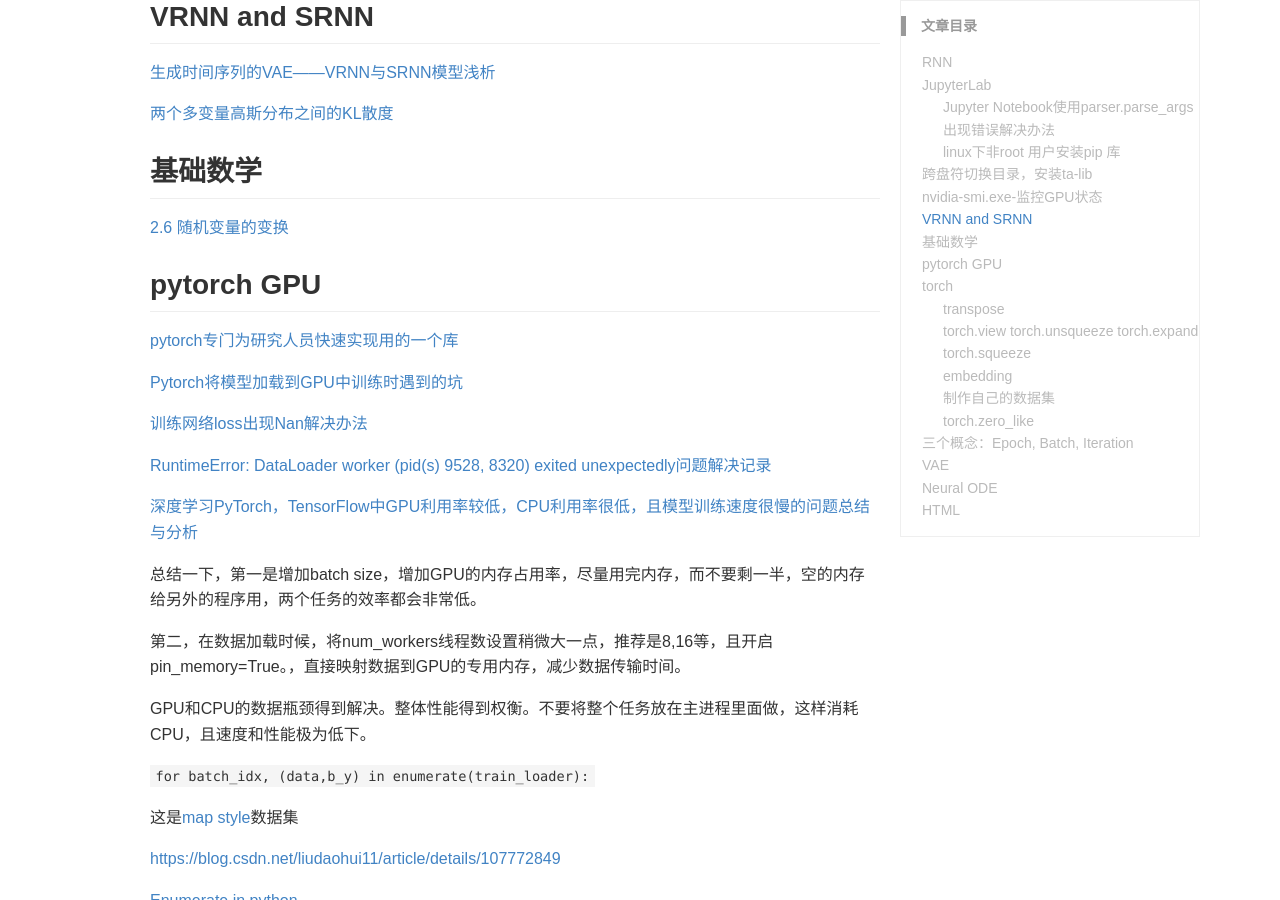
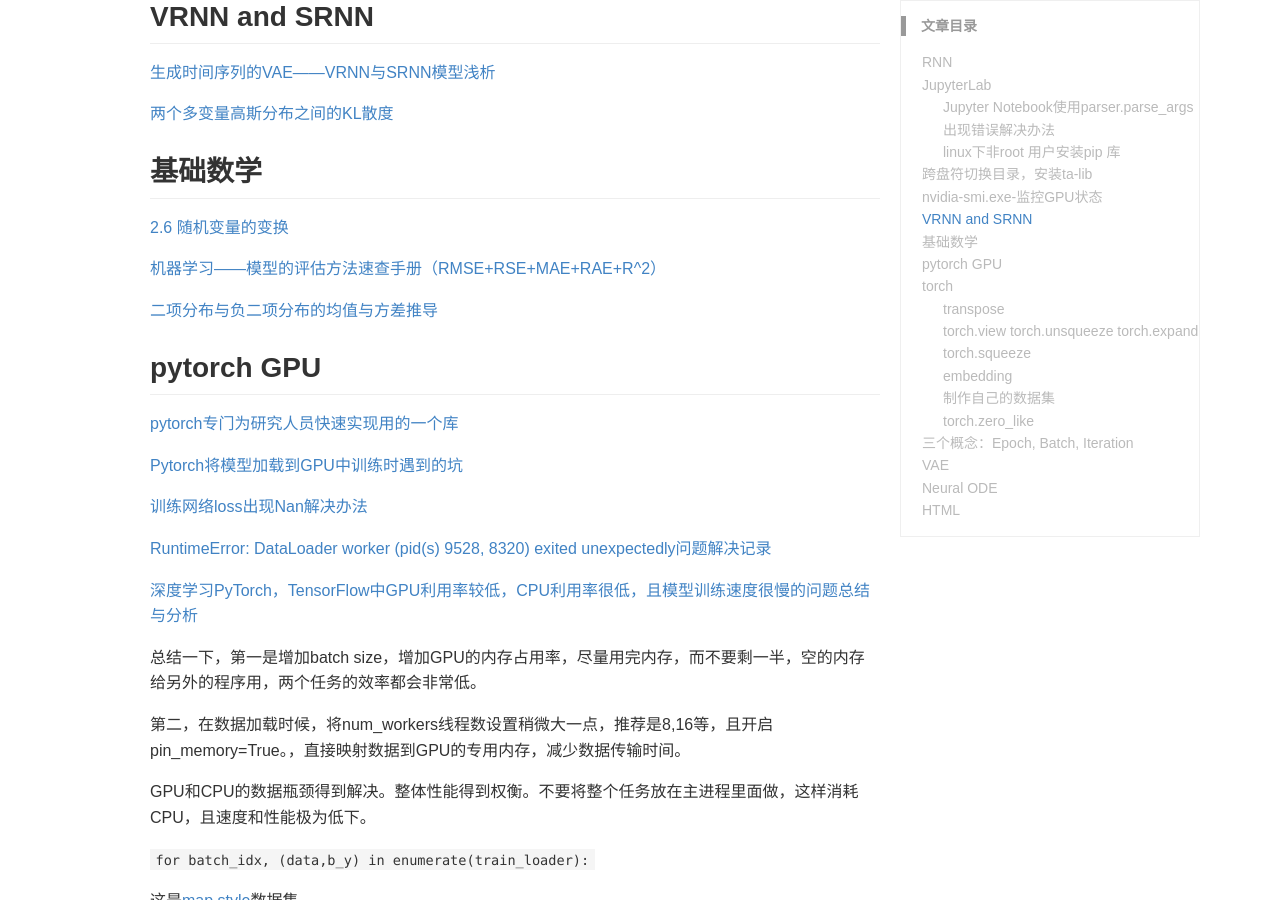
Before and after one commit to MAO202012/MAO202012.github.io, a Jekyll site: the page built from _wiki/xuexizhuji.md, in a window 1280 px wide and 900 px high, scrolled down 2330 px. Built offline with Jekyll 4.4.1, drawn with Linux system fonts in a browser that asks for light colours; some web fonts are replaced; a style sheet for code colours, icons or effects is not loaded.

Commit message:
Update xuexizhuji.md

```diff
--- a/_wiki/xuexizhuji.md
+++ b/_wiki/xuexizhuji.md
@@ -109,6 +109,10 @@ pip install --user *     (* 为安装库的名字)
 ## 基础数学
 
 [2.6 随机变量的变换](https://zhuanlan.zhihu.com/p/35965931)
+
+[机器学习——模型的评估方法速查手册（RMSE+RSE+MAE+RAE+R^2）](https://blog.csdn.net/qq_35456045/article/details/104523763)
+
+[二项分布与负二项分布的均值与方差推导](https://zhuanlan.zhihu.com/p/166653762)
 
 ## pytorch GPU
 
```
